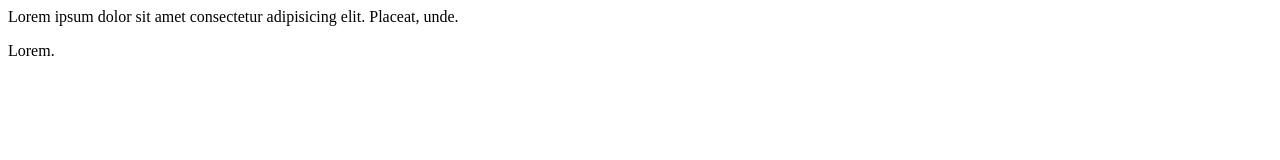
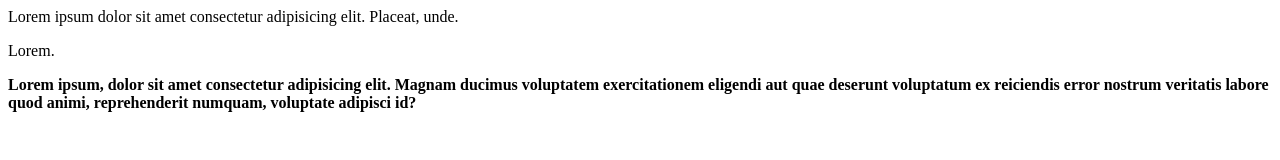
Before and after one commit to jameskielczewski/James_Kielczewski, a plain HTML site: page index.html in a window 1280 px wide. Drawn offline with Linux system fonts and the light colour scheme.

Commit message:
bold tag

```diff
--- a/index.html
+++ b/index.html
@@ -9,6 +9,12 @@
 <body>
     <p>Lorem ipsum dolor sit amet consectetur adipisicing elit. Placeat, unde.</p>
     <p>Lorem.</p>
+
+
+
+    <b>Lorem ipsum, dolor sit amet consectetur adipisicing elit. Magnam ducimus voluptatem exercitationem eligendi aut
+        quae deserunt voluptatum ex reiciendis error nostrum veritatis labore quod animi, reprehenderit numquam,
+        voluptate adipisci id?</b>
 </body>
 
 </html>
```
